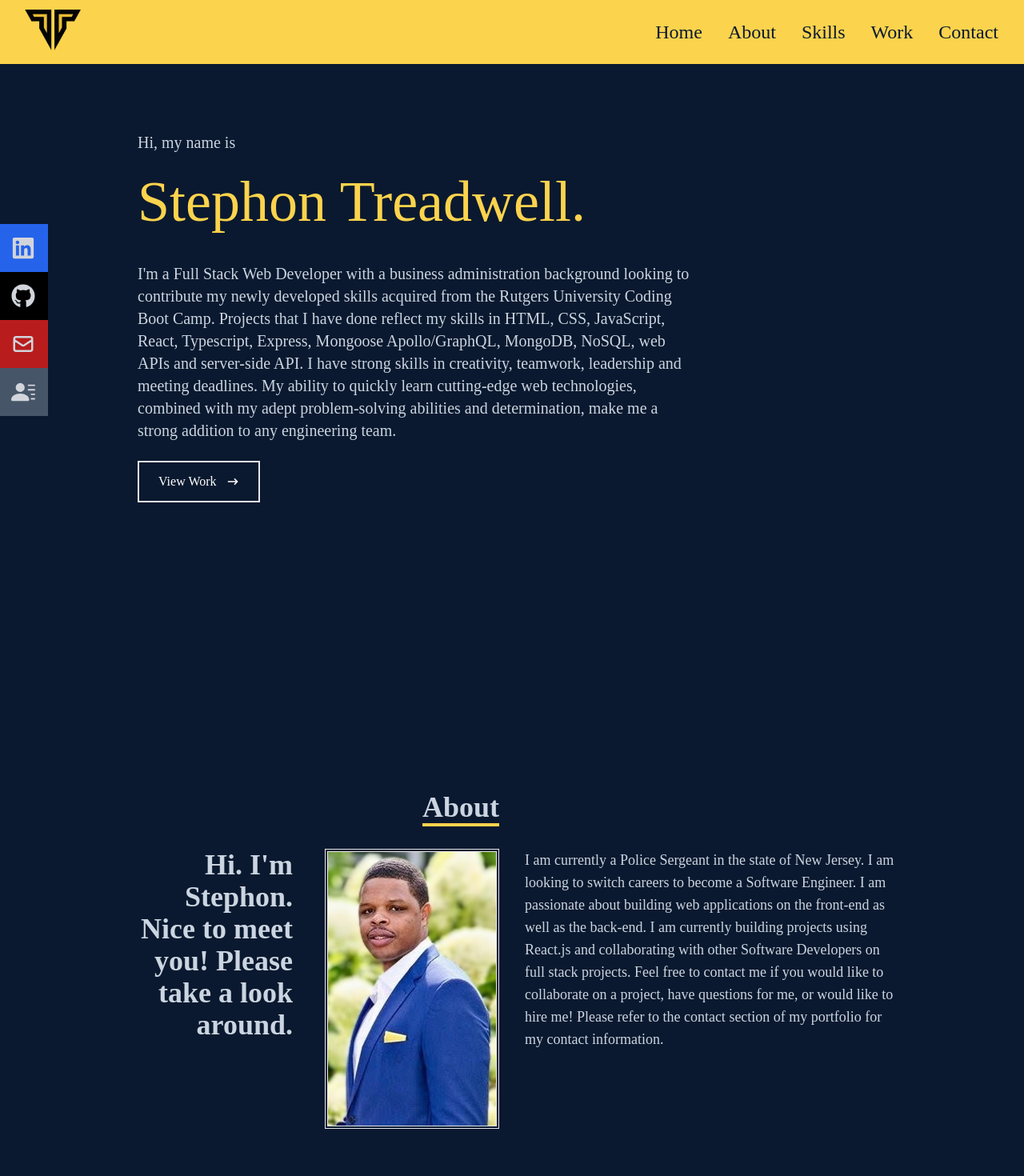
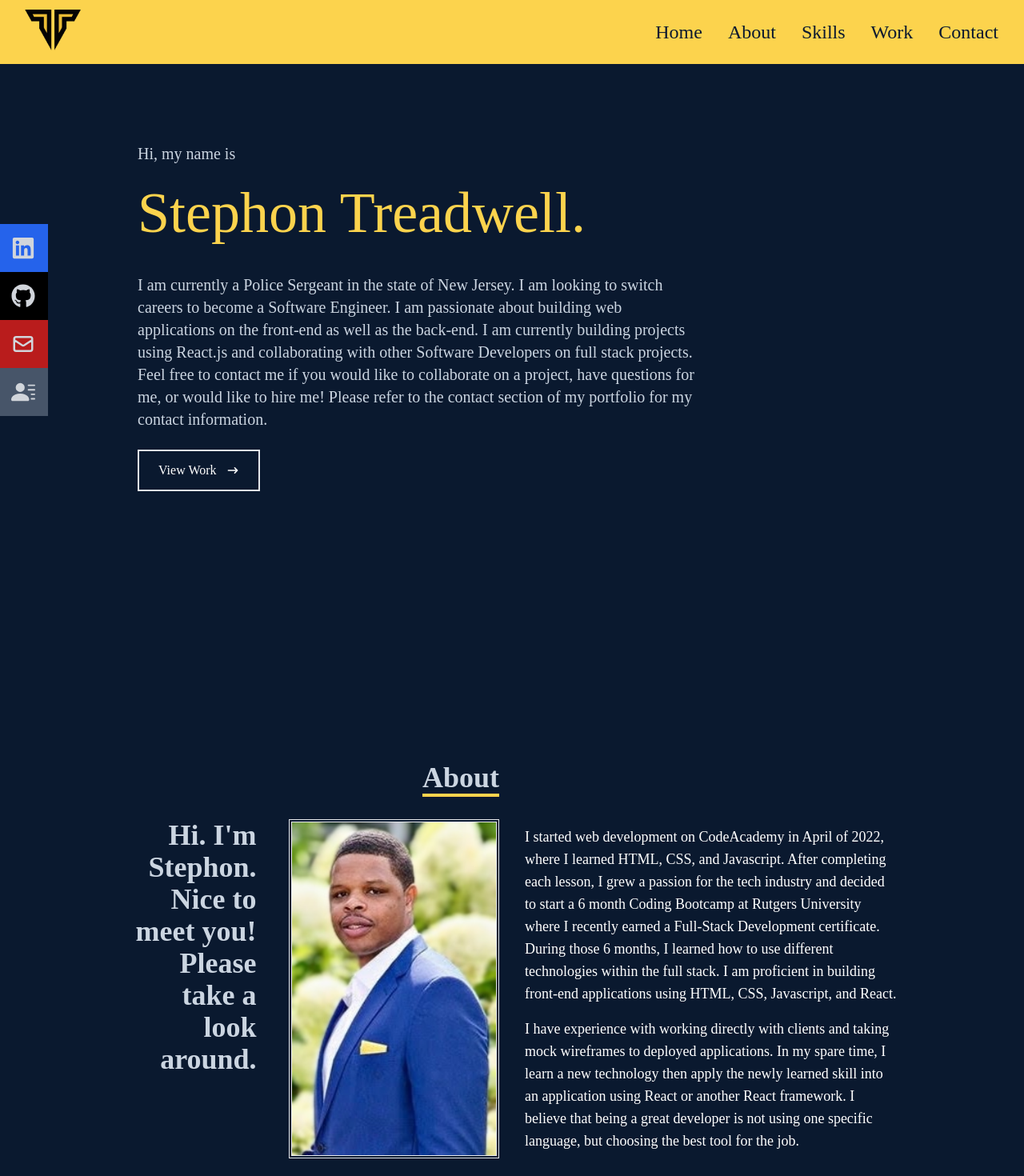
Before and after one commit to StephonT/SCT-React-Portfolio, a React (Create React App) app: page / in a window 1280 px wide. Shown: the top 1470 px of the page at 80% size. Built offline with nearby package versions, Linux system fonts and the light colour scheme.

Commit message:
code refactoring

```diff
--- a/src/components/About.jsx
+++ b/src/components/About.jsx
@@ -20,10 +20,15 @@ const About = () => {
             <p>
             Hi. I'm Stephon. Nice to meet you! Please take a look around.
             </p>
-            <img src={Face} alt="Picture of Treadwell" className="ml-10 border-double border-4" />
+            <img src={Face} alt="/" className="ml-10 border-double border-4" />
           </div>
           <div>
-            <p className="text-lg"> I am currently a Police Sergeant in the state of New Jersey. I am looking to switch careers to become a Software Engineer. I am passionate about building web applications on the front-end as well as the back-end. I am currently building projects using React.js and collaborating with other Software Developers on full stack projects. Feel free to contact me if you would like to collaborate on a project, have questions for me, or would like to hire me! Please refer to the contact section of my portfolio for my contact information.</p>
+          <p className="text-white py-2 text-lg">
+            I started web development on CodeAcademy in April of 2022, where I learned HTML, CSS, and Javascript. After completing each lesson, I grew a passion for the tech industry and decided to start a 6 month Coding Bootcamp at Rutgers University where I recently earned a Full-Stack Development certificate. During those 6 months, I learned how to use different technologies within the full stack. I am proficient in building front-end applications using HTML, CSS, Javascript, and React.
+          </p>
+          <p className="text-white py-2 text-lg">
+             I have experience with working directly with clients and taking mock wireframes to deployed applications. In my spare time, I learn a new technology then apply the newly learned skill into an application using React or another React framework. I believe that being a great developer is not using one specific language, but choosing the best tool for the job.
+          </p>
           </div>
         </div>
       </div>
--- a/src/components/Home.jsx
+++ b/src/components/Home.jsx
@@ -1,7 +1,6 @@
 import React from "react";
 import { HiArrowNarrowRight } from "react-icons/hi";
-
-
+import { Link } from "react-scroll";
 
 function Home() {
   return (
@@ -15,25 +14,26 @@ function Home() {
         </h1>
         <br />
         <p className="text-slate-300 text-xl py-4 max-w-[700px]">
-          I'm a Full Stack Web Developer with a business administration
-          background looking to contribute my newly developed skills acquired
-          from the Rutgers University Coding Boot Camp. Projects that I have
-          done reflect my skills in HTML, CSS, JavaScript, React, Typescript,
-          Express, Mongoose Apollo/GraphQL, MongoDB, NoSQL, web APIs and
-          server-side API. I have strong skills in creativity, teamwork,
-          leadership and meeting deadlines. My ability to quickly learn
-          cutting-edge web technologies, combined with my adept problem-solving
-          abilities and determination, make me a strong addition to any
-          engineering team.
+        I am currently a Police Sergeant in the state of New Jersey. I am
+            looking to switch careers to become a Software Engineer. I am
+            passionate about building web applications on the front-end as well
+            as the back-end. I am currently building projects using React.js and
+            collaborating with other Software Developers on full stack projects.
+            Feel free to contact me if you would like to collaborate on a
+            project, have questions for me, or would like to hire me! Please
+            refer to the contact section of my portfolio for my contact
+            information.
         </p>
         <div>
           {/* Have to put "group" in className in order for the entire button to receive arrow animation */}
+          <Link to="work" smooth={true} duration={500}>
             <button className="text-white group border-2 px-6 py-3 my-2 flex items-center hover:bg-amber-300 hover:border-amber-300">
               View Work
               <span className="group-hover:rotate-90 duration-300">
                 <HiArrowNarrowRight className="ml-3" />
               </span>
             </button>
+          </Link>
         </div>
       </div>
     </div>
```
Lines whose indentation alone changed are shown as unchanged.
